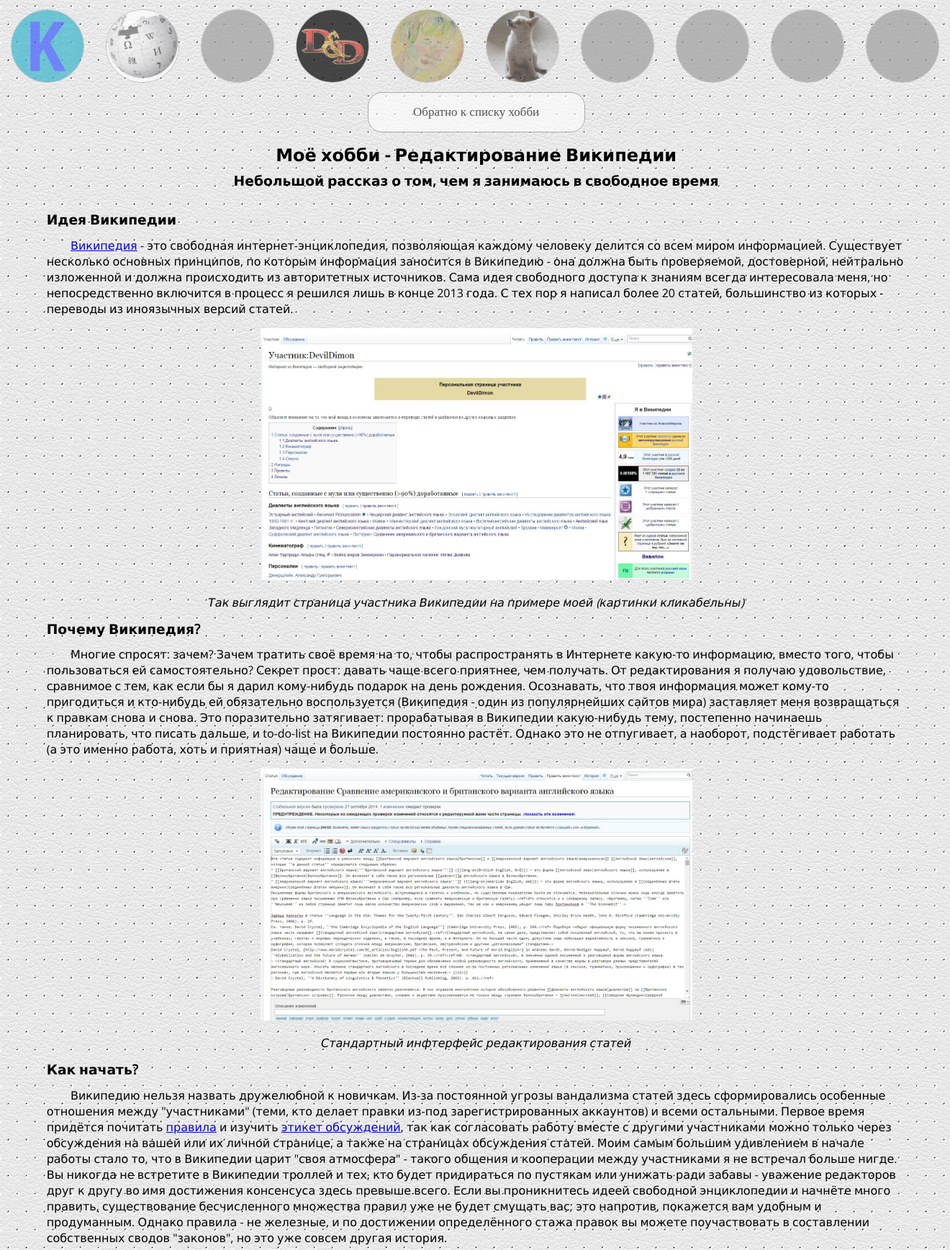
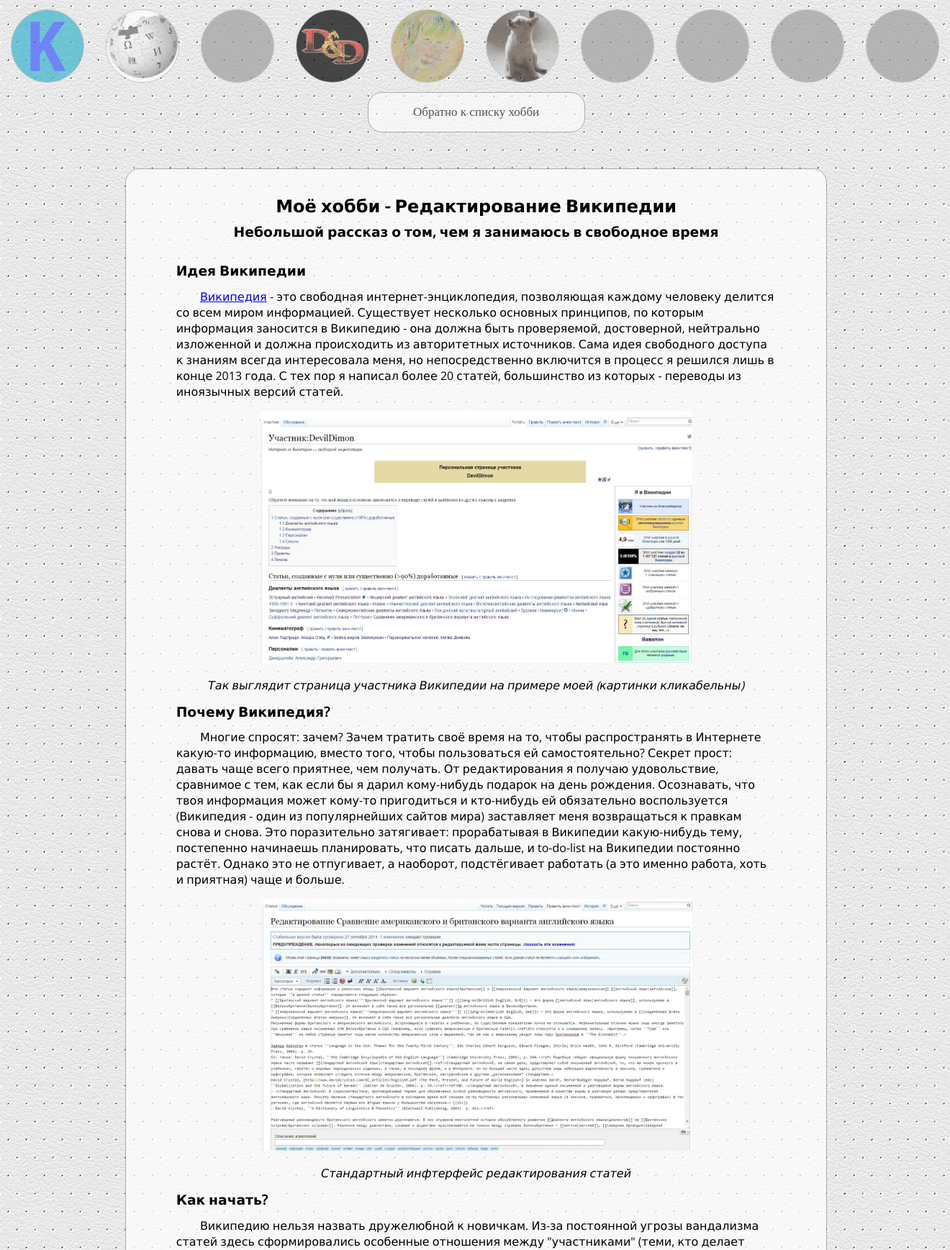
Before and after one commit to Krankrestey/all_hobbies, a PHP site: page /dserov.php in a window 1320 px wide; the page is wider, and only the part inside the window is pictured. Shown: the top 1737 px of that part at 72% size. Run offline with PHP 8.4, Linux system fonts and the light colour scheme; some libraries are stand-ins or nearby versions; grey boxes are pictures that could not be loaded.

Commit message:
dserov -> div added

```diff
--- a/dserov.php
+++ b/dserov.php
@@ -7,6 +7,7 @@
 	</head>
 	<body background="images/fon.jpg" style='padding: 0; margin: 0'>
 		<?php include 'header.html';?>
+		<div style="width:70%; margin:0 auto; background:rgba(255,255,255,0.7); border:solid 1px #aaa; border-radius:20px; margin-top:50px; margin-bottom:50px; padding:20px;">
 		<table style="margin: 30; table-layout:fixed;" align=center width=90%><tr><td style="word-wrap:break-word;">
 					<h2 class="dserov_head" align=center>Моё хобби - Редактирование Википедии</h2>
 					<h3 class="dserov_head" align=center>Небольшой рассказ о том, чем я занимаюсь в свободное время</h3></tr></td>
@@ -27,5 +28,6 @@
 		<p class="dserov_text"><b><i>Дмитрий Серов, 3 декабря 2014</i></b></p><hr style="margin:40;">
 		</tr></td>
 		</table>
+		</div>
 	</body>
 </html>
```
